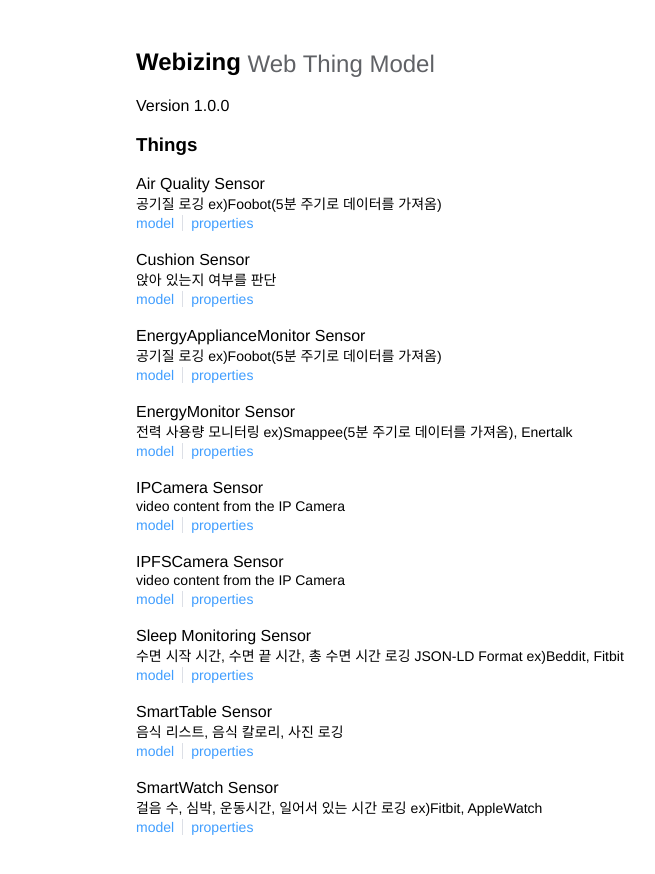
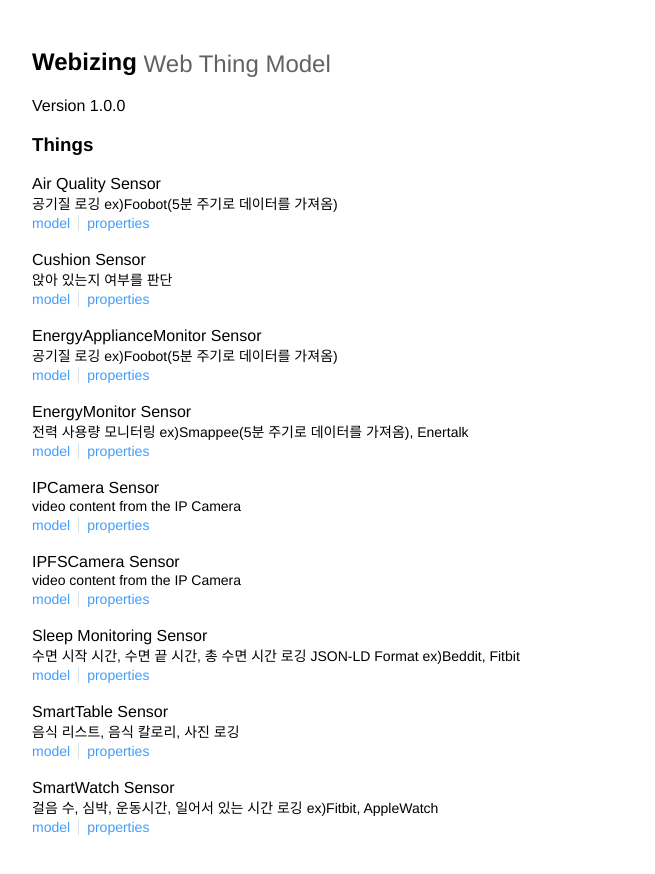
Before and after one commit to alexander-lipnitskiy/webizing-td-client, a Vue app: page / in a window 1280 px wide. Shown: the top 874 px of the page, without its empty margins (152-807 px from the left). Built offline with nearby package versions, Linux system fonts and the light colour scheme.

Commit message:
Make flexible layout

```diff
--- a/src/App.vue
+++ b/src/App.vue
@@ -2,7 +2,7 @@
   <el-container direction="vertical">
     <el-main>
       <el-row :gutter="24">
-        <el-col :lg="lay" :md="18">
+        <el-col :lg="lg" :sm="sm">
           <router-view/>
         </el-col>
       </el-row>
@@ -19,7 +19,8 @@
     },
     data() {
       return {
-        lay: {span: 13, offset: 5}
+        lg: {span: 18, offset: 3},
+        sm: {span: 22, offset: 1}
       }
     }
   }
--- a/src/components/ThingModel.vue
+++ b/src/components/ThingModel.vue
@@ -3,11 +3,12 @@
     <span style="font-size: 20px">
       {{ model.name }}
     </span>
-    <p>Type of:</p>
+    <p>Type of:
     [ <el-link
           v-bind:href="thingDescriptionURl()"
           type="primary"
     >{{model.name}}</el-link> ]
+    </p>
     <p>Version of TD instance {{ model.version.instance }}</p>
     <h3>Description</h3>
     <p>{{ model.description }}</p>
--- a/src/components/ThingPropertiesID.vue
+++ b/src/components/ThingPropertiesID.vue
@@ -4,11 +4,12 @@
       <span style="font-size: 20px">
           {{ property.title }}
         </span>
-          <p>Type of:</p>
+          <p>Type of:
           [ <el-link
                 v-bind:href="thingDescriptionPropertyURL()"
                 type="primary"
         >{{property.title}}</el-link> ]
+          </p>
 
       <h3>Property details</h3>
       <p>{{ property.description }}</p>
```
